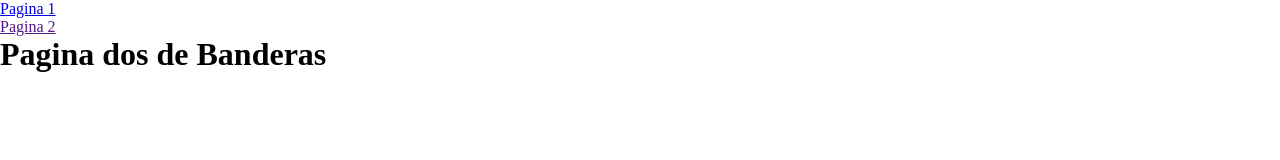
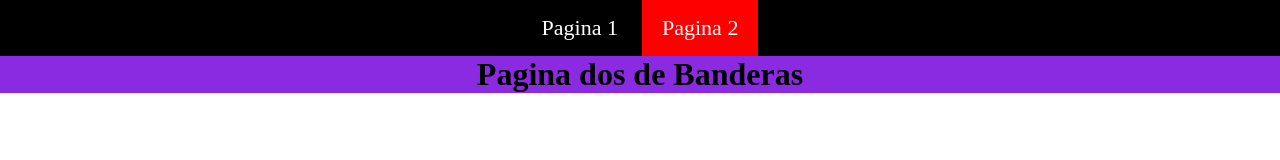
Before and after one commit to ERIKEXSON/-Maquetacion-Banderas-, a plain HTML site: page page/page2.html in a window 1280 px wide. Drawn offline with Linux system fonts and the light colour scheme; files that its build step writes are made by us from their sources.

Commit message:
asdasdas

```diff
--- a/page/page2.html
+++ b/page/page2.html
@@ -3,7 +3,7 @@
 <head>
     <meta charset="UTF-8">
     <title>Pagina 2</title>
-    <link rel="stylesheet" href="style/main2.css">
+    <link rel="stylesheet" href="../style/main2.css">
 </head>
 <body>
     <nav>
@@ -13,7 +13,7 @@
         </ul>
     </nav>
     <h1>Pagina dos de Banderas</h1>
-    <main class="Page2">
+    <main class="page2">
         <nav>
             <article>
                 <aside class="finlandia">
--- a/style/main2.css
+++ b/style/main2.css
@@ -3,3 +3,25 @@
     margin: 0;
     padding: 0;
 }
+nav{
+    background-color: black;
+    text-align: center;
+}
+nav ul li{
+    display: inline-block;
+    list-style: none;
+}
+nav ul li a{
+    display: inline-block;
+    padding: 15px 20px;
+    color: white;
+    font-size: 22px;
+    text-decoration: none;
+}
+.active{
+    background-color: red;
+}
+h1{
+    background-color: blueviolet;
+    text-align: center;
+}
```
